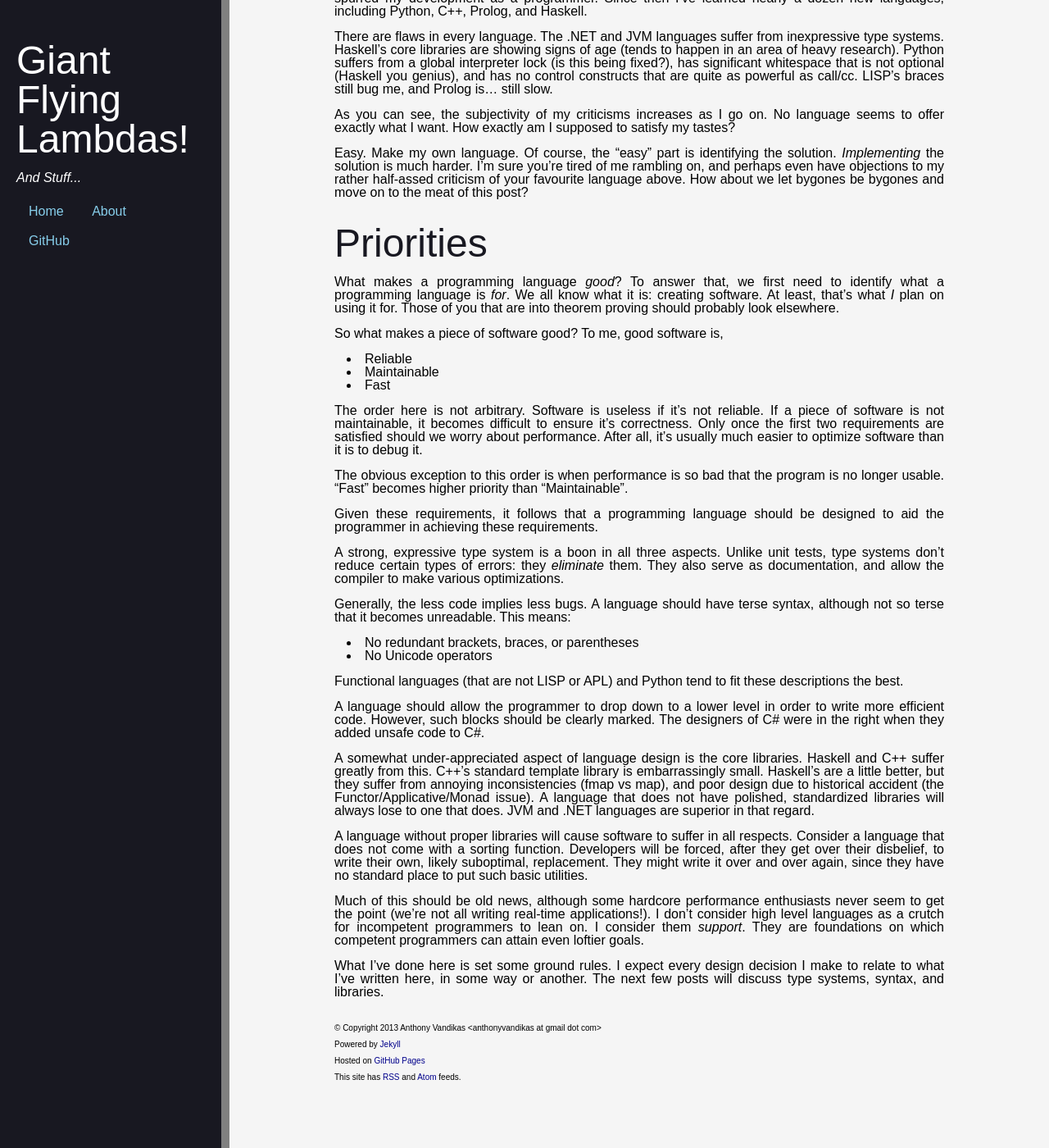
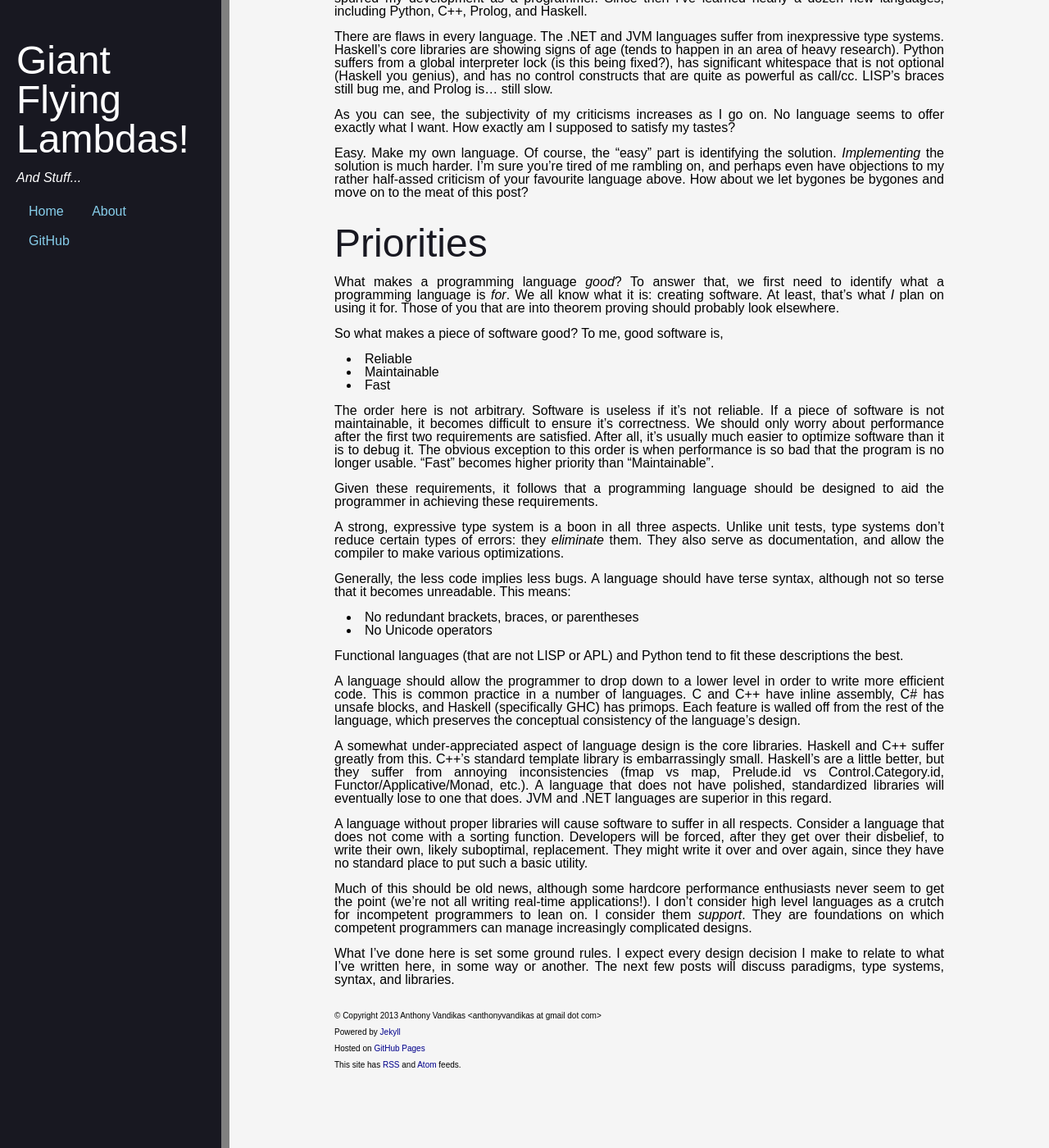
Before and after one commit to YellPika/YellPika.github.io, a Jekyll site: the page built from _posts/2013-12-08-the-perfect-language-priorities.md, in a window 1280 px wide and 1400 px high, scrolled down 421 px. Shown: the whole window at 82% size. Built offline with Jekyll 4.4.1, drawn with Linux system fonts in a browser that asks for light colours; Markdown is read by kramdown in place of the engine named in the settings.

Commit message:
Post update.

```diff
--- a/_posts/2013-12-08-the-perfect-language-priorities.md
+++ b/_posts/2013-12-08-the-perfect-language-priorities.md
@@ -1,7 +1,7 @@
 ---
 layout: post
 title: "The Perfect Language: Priorities"
-categories: ["language design"]
+categories: [language design]
 published: true
 ---
 
@@ -59,12 +59,11 @@ So what makes a piece of software good? To me, good software is,
 
 The order here is not arbitrary. Software is useless if it's not reliable. If
 a piece of software is not maintainable, it becomes difficult to ensure it's
-correctness. Only once the first two requirements are satisfied should we worry
-about performance. After all, it's usually much easier to optimize software than
-it is to debug it.
-
-The obvious exception to this order is when performance is so bad that the
-program is no longer usable. "Fast" becomes higher priority than "Maintainable".
+correctness. We should only worry about performance after the first two
+requirements are satisfied. After all, it's usually much easier to optimize
+software than it is to debug it. The obvious exception to this order is when
+performance is so bad that the program is no longer usable. "Fast" becomes
+higher priority than "Maintainable".
 
 Given these requirements, it follows that a programming language should be
 designed to aid the programmer in achieving these requirements.
@@ -84,29 +83,31 @@ Functional languages (that are not LISP or APL) and Python tend to fit these
 descriptions the best.
 
 A language should allow the programmer to drop down to a lower level in order to
-write more efficient code. However, such blocks should be clearly marked. The
-designers of C# were in the right when they added `unsafe` code to C#.
+write more efficient code. This is common practice in a number of languages.
+C and C++ have inline assembly, C# has `unsafe` blocks, and Haskell
+(specifically GHC) has primops. Each feature is walled off from the rest of the
+language, which preserves the conceptual consistency of the language's design.
 
 A somewhat under-appreciated aspect of language design is the core libraries.
 Haskell and C++ suffer greatly from this. C++'s standard template library is
 embarrassingly small. Haskell's are a little better, but they suffer from
-annoying inconsistencies (`fmap` vs `map`), and poor design due to historical
-accident (the `Functor`/`Applicative`/`Monad` issue). A language that does not
-have polished, standardized libraries will always lose to one that does. JVM
-and .NET languages are superior in that regard.
+annoying inconsistencies (`fmap` vs `map`, `Prelude.id` vs
+`Control.Category.id`, `Functor`/`Applicative`/`Monad`, etc.). A language that
+does not have polished, standardized libraries will eventually lose to one that
+does. JVM and .NET languages are superior in this regard.
 
 A language without proper libraries will cause software to suffer in all
 respects. Consider a language that does not come with a sorting function.
 Developers will be forced, after they get over their disbelief, to write their
 own, likely suboptimal, replacement. They might write it over and over again,
-since they have no standard place to put such basic utilities.
+since they have no standard place to put such a basic utility.
 
 Much of this should be old news, although some hardcore performance enthusiasts
 never seem to get the point (we're not all writing real-time applications!). I
 don't consider high level languages as a crutch for incompetent programmers to
 lean on. I consider them _support_. They are foundations on which competent
-programmers can attain even loftier goals.
+programmers can manage increasingly complicated designs.
 
 What I've done here is set some ground rules. I expect every design decision I
 make to relate to what I've written here, in some way or another. The next
-few posts will discuss type systems, syntax, and libraries.
+few posts will discuss paradigms, type systems, syntax, and libraries.
```
